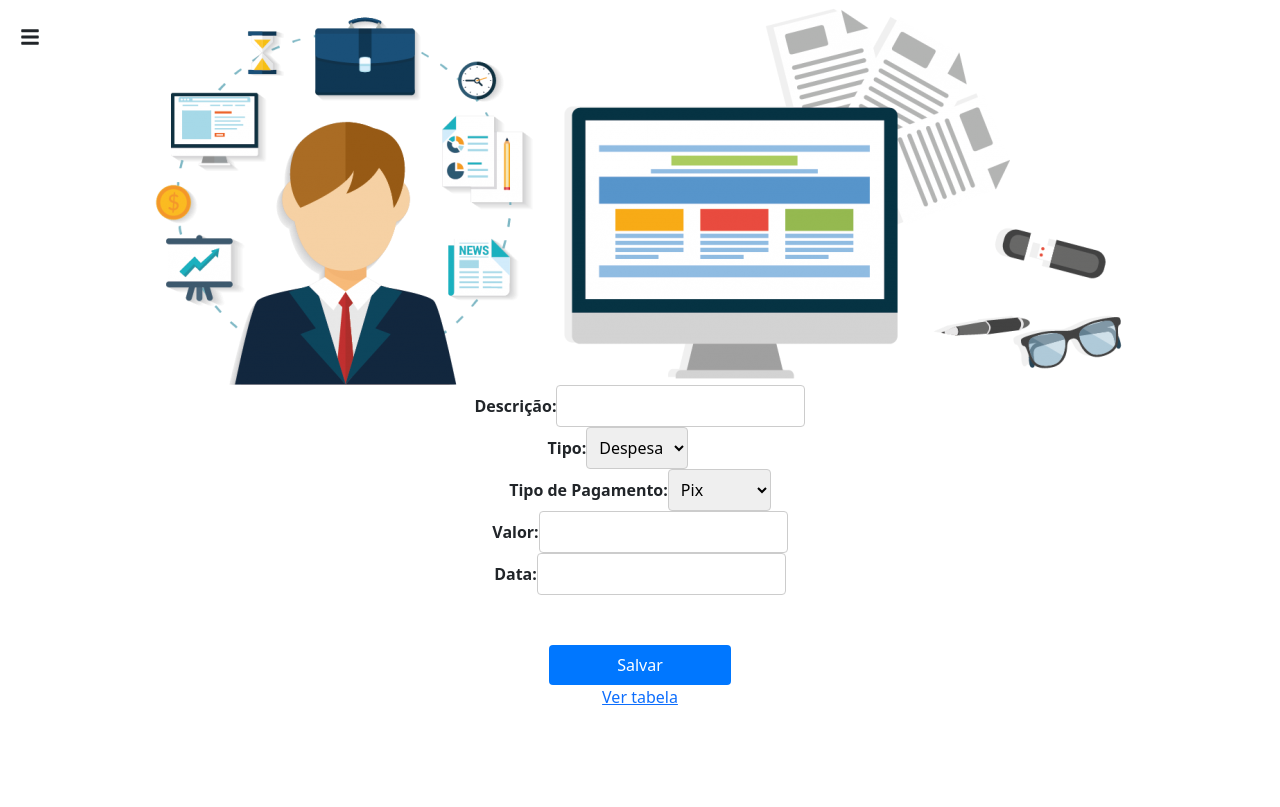
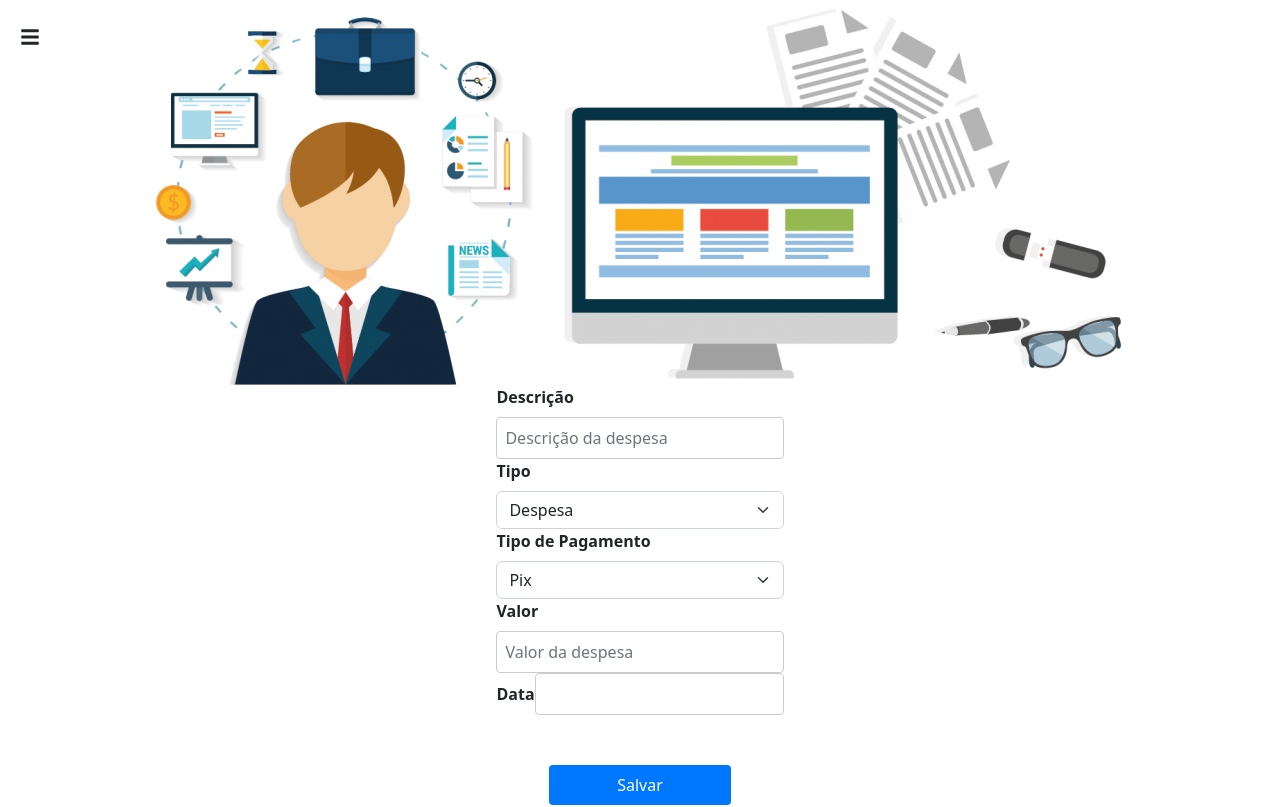
Before and after one commit to fpjunior/crud-react, a React (Create React App) app: page /cadastro in a window 1280 px wide. Shown: the top 807 px of the page. Built offline with nearby package versions, Linux system fonts and the light colour scheme.

Commit message:
:bug: ajusta bug de contador de registros

```diff
--- a/src/components/pages/Cadastro.css
+++ b/src/components/pages/Cadastro.css
@@ -53,3 +53,20 @@ p {
 .input-tipo{
   width: 185px;
 }
+
+input[type="text"], select, input[type="number"] {
+  padding: 0.5rem;
+  font-size: 1rem;
+  border-radius: 4px;
+  border: 1px solid #ccc;
+  width: 100%;
+}
+
+button.btn-salvar {
+  margin-bottom: 20px;
+}
+
+.div-btn{
+  display: grid;
+  justify-items: center;
+}
--- a/src/components/pages/Cadastro.jsx
+++ b/src/components/pages/Cadastro.jsx
@@ -6,6 +6,7 @@ import "react-datepicker/dist/react-datepicker.css";
 import { Link, useParams } from 'react-router-dom';
 import { useEffect } from 'react';
 import AlertComponent from '../template/Alert';
+import { Form, Button, FormSelect } from 'react-bootstrap';
 
 function Cadastro({ fetchDespesas, location }) {
   const [descricao, setDescricao] = useState('');
@@ -16,6 +17,7 @@ function Cadastro({ fetchDespesas, location }) {
   const [cadastroSucesso, setCadastroSucesso] = useState(null);
   const [cadastroErro, setCadastroErro] = useState(false);
   const [idDespesa, setIdDespesa] = useState(null);
+
 
   const { id } = useParams();
 
@@ -78,7 +80,8 @@ function Cadastro({ fetchDespesas, location }) {
   };
 
   return (
-    <form onSubmit={handleSubmit} className="form-cadastro">
+
+    <Form onSubmit={handleSubmit}>
       {cadastroSucesso && (
         <AlertComponent variant="success" content="Operação realizada com sucesso" show={cadastroSucesso} />
       )}
@@ -86,44 +89,70 @@ function Cadastro({ fetchDespesas, location }) {
       {cadastroErro && (
         <AlertComponent variant="success" content="Aconteceu um erro" show={cadastroErro} />
       )}
+      <div>
+        <Form.Group controlId="descricao">
+          <Form.Label>Descrição</Form.Label>
+          <Form.Control
+            type="text"
+            placeholder="Descrição da despesa"
+            value={descricao}
+            onChange={(event) => setDescricao(event.target.value)}
+          />
+        </Form.Group>
 
-      <div>
-        <label htmlFor="descricao">Descrição:</label>
-        <input type="text" id="descricao" value={descricao} onChange={(e) => setDescricao(e.target.value)} />
-      </div>
-
-      <div className="input-tipo">
-        <label htmlFor="tipo">Tipo:</label>
-        <select id="tipo" value={tipo} onChange={(e) => setTipo(e.target.value)}>
+        <Form.Group controlId="tipo">
+          <Form.Label>Tipo</Form.Label>
+          <Form.Select
+            type="text"
+            placeholder="Tipo da despesa"
+            value={tipo}
+            onChange={(event) => setTipo(event.target.value)}>
             <option value="despesa">Despesa</option>
             <option value="receita">Receita</option>
-        </select>
-      </div>
+          </Form.Select>
+        </Form.Group>
 
-      <div className="input-typePayment">
-        <label htmlFor="typePayment">Tipo de Pagamento:</label>
-        <select id="typePayment" value={typePayment} onChange={(e) => setTypePayment(e.target.value)}>
+        <Form.Group controlId="typePayment">
+          <Form.Label>Tipo de Pagamento</Form.Label>
+          <Form.Select
+            type="text"
+            placeholder="Tipo de pagamento"
+            value={typePayment}
+            onChange={(event) => setTypePayment(event.target.value)}
+          >
             <option value="pix">Pix</option>
             <option value="credito">Crédito</option>
             <option value="dinheiro">Dinheiro</option>
-        </select>
-      </div>
-      <div>
-        <label htmlFor="valor">Valor:</label>
-        <input type="number" id="valor" value={valor} onChange={(e) => setValor(e.target.value)} />
-      </div>
-      <div>
-        <label htmlFor="date">Data:</label>
+          </Form.Select>
+        </Form.Group>
+
+        <Form.Group controlId="valor">
+          <Form.Label>Valor</Form.Label>
+          <Form.Control
+            type="number"
+            placeholder="Valor da despesa"
+            value={valor}
+            onChange={(event) => setValor(event.target.value)}
+          />
+        </Form.Group>
+
+        <Form.Group controlId="date">
+          <Form.Label>Data</Form.Label>
           <DatePicker selected={date} onChange={(date) => setDate(date)} dateFormat="dd/MM/yyyy" />
+        </Form.Group>
+
       </div>
 
+      <div className="div-btn">
         <div>
           <button className="btn-salvar" type="submit">Salvar</button>
         </div>
         <div>
           <Link to="/tabelaDespesas">Ver tabela</Link>
         </div>
-    </form>
+      </div>
+
+    </Form>
   );
 }
 
--- a/src/components/pages/TabelaDespesas.jsx
+++ b/src/components/pages/TabelaDespesas.jsx
@@ -20,7 +20,7 @@ function TabelaDespesas() {
   // Get current despesas
   const indexOfLastDespesa = currentPage * despesasPerPage;
   const indexOfFirstDespesa = indexOfLastDespesa - despesasPerPage;
-  const currentDespesas = despesas.slice(indexOfFirstDespesa, indexOfLastDespesa);
+  let currentDespesas = despesas.slice(indexOfFirstDespesa, indexOfLastDespesa);
 
 
   useEffect(() => {
@@ -32,9 +32,9 @@ function TabelaDespesas() {
       setDespesas(dados);
     });
   }
-  let despesasExibidas = filtroData ? despesas : currentDespesas;
+  // let currentDespesas = filtroData ? despesas : currentDespesas;
 
-  despesasExibidas.sort((a, b) => {
+  currentDespesas.sort((a, b) => {
     const dateA = new Date(a.date);
     const dateB = new Date(b.date);
     return dateA - dateB;
@@ -66,7 +66,7 @@ function TabelaDespesas() {
     if(filtroData.includes('-')){
       const [startDate, endDate] = filtroData.split(' - ');
 
-      despesasExibidas = despesas.filter((despesa) => {
+      currentDespesas = despesas.filter((despesa) => {
         const despesaDate = moment(despesa.date, 'DD/MM/YYYY');
         const startMoment = moment(startDate, 'DD/MM/YYYY');
         const endMoment = moment(endDate, 'DD/MM/YYYY');
@@ -74,7 +74,7 @@ function TabelaDespesas() {
       });
     } else {
     // despesasExibidas = despesas;
-    despesasExibidas = despesas.filter((despesa) => despesa.date === filtroData);
+    currentDespesas = despesas.filter((despesa) => despesa.date === filtroData);
   }
 }
 
@@ -110,6 +110,18 @@ function TabelaDespesas() {
     pageNumbers.push(i);
   }
 
+  function getTotalRegistros() {
+    if (filtroData) {
+      return currentDespesas.length;
+    }
+    if(filtroData === null){
+      return despesas.length;
+    }
+
+
+    return currentDespesas.length;
+  }
+
   return (
     <div>
       <div className='btn-cadastro'>
@@ -130,7 +142,7 @@ function TabelaDespesas() {
           </tr>
         </thead>
         <tbody>
-          {despesasExibidas.map((despesa) => (
+          {currentDespesas.map((despesa) => (
             <tr key={despesa.id}>
               <td>{despesa.descricao}</td>
               <td>{despesa.tipo}</td>
@@ -146,7 +158,11 @@ function TabelaDespesas() {
         </tbody>
         <tfoot>
           <tr>
-            <td colSpan="6">Total de registros: {despesasExibidas.length}</td>
+            {/* <td colSpan="6">Total de registros: {despesasExibidas.length}</td> */}
+            <td colSpan="6">Mostrando {currentDespesas.length} de {getTotalRegistros()} registros</td>
+            {/* <td colSpan="6">Mostrando {currentDespesas.length} de {getTotalRegistros()} registros</td> */}
+
+
           </tr>
         </tfoot>
       </Table>
```
Lines whose indentation alone changed are shown as unchanged.
